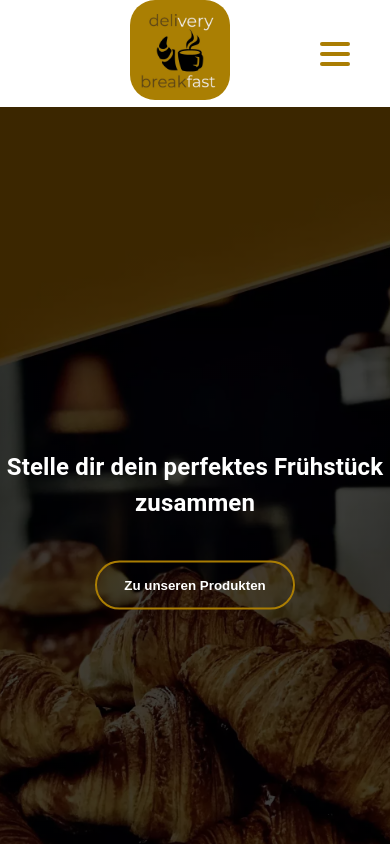
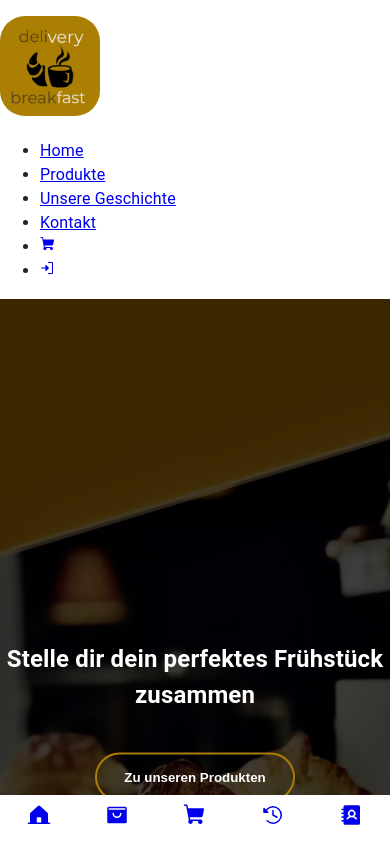
Before and after one commit to 2204Simon/Website-dynamisch, a React (Create React App) app in the folder my-app/: page / in a window 390 px wide. Shown: the top 844 px of the page. Built offline with nearby package versions, Linux system fonts and the light colour scheme.

Commit message:
Menü o. App.css muss neu wg. NavBar aufgbaut werde

```diff
--- a/my-app/src/App.css
+++ b/my-app/src/App.css
@@ -165,7 +165,7 @@ textarea {
 /* ########################### Menü ################################## */
 /* ########################################################################## */
 
-.navigation ul li {
+/* .navigation ul li {
   list-style: none;
   display: inline-block;
   margin: 0 20px;
@@ -187,7 +187,7 @@ textarea {
 }
 
 .navigation ul li::after {
-  /* Strich Hover Effekt im Menü */
+  /* Strich Hover Effekt im Menü
   content: "";
   height: 3px;
   width: 0%;
@@ -199,17 +199,17 @@ textarea {
 }
 
 .navigation ul li:hover::after {
-  /* Strich Effekt anzeigen */
+  /*Strich Effekt anzeigen
   width: 100%;
 }
 
 .menu {
   display: flex;
   justify-content: center;
-  flex-direction: row; /* horizontale Ausrichtung Menülinks */
+  flex-direction: row; /* horizontale Ausrichtung Menülinks
   align-items: center;
-  z-index: 3; /* Kreuz Burger Menü */
-  transition: 0.1s; /* Geschwindigkeit Einschub Burger Menü  */
+  z-index: 3; /* Kreuz Burger Menü
+  transition: 0.1s; /* Geschwindigkeit Einschub Burger Menü
 }
 
 .menu li {
@@ -219,10 +219,10 @@ textarea {
 .menu li a {
   text-decoration: none;
   display: block;
-  padding: 40px 25px;
+  padding: 20px 25px;
   font-size: 18px;
   line-height: 1;
-  transition: 0.3s; /* Bewegung nach oben beim Hover */
+  transition: 0.3s; /* Bewegung nach oben beim Hover
 }
 
 .menu li a:hover {
@@ -233,7 +233,7 @@ textarea {
 .header {
   position: relative;
   display: flex;
-  justify-content: space-between;
+  justify-content: center;
   align-items: center;
   background: transparent;
   transition: 0.3s;
@@ -243,11 +243,12 @@ textarea {
 
 .navigation {
   display: flex;
+
   justify-content: space-between;
   align-items: center;
-}
+} */
 
-.hamburger {
+/* .hamburger {
   position: relative;
   width: 30px;
   height: 4px;
@@ -260,7 +261,7 @@ textarea {
 
 .hamburger:before,
 .hamburger:after {
-  content: ""; /* Inhalt, der auf Button stehen könnte */
+  content: ""; /* Inhalt, der auf Button stehen könnte
   position: absolute;
   height: 4px;
   right: 0;
@@ -270,8 +271,8 @@ textarea {
 }
 
 .hamburger:before {
-  top: -10px; /* Abstand zwischen Striche */
-  width: 30px; /* Länge der Striche */
+  top: -10px; /* Abstand zwischen Striche
+  width: 30px; /* Länge der Striche
 }
 
 .hamburger:after {
@@ -306,8 +307,8 @@ textarea {
 
 .navigation input:checked ~ .menu {
   right: 0;
-  box-shadow: -20px 0 40px rgba(0, 0, 0, 0.3); /* Shadow bei ausgefahrenem Burger Menü */
-}
+  box-shadow: -20px 0 40px rgba(0, 0, 0, 0.3); /* Shadow bei ausgefahrenem Burger Menü
+} */
 /* ########################################################################## */
 /* ########################### Home ################################## */
 /* ########################################################################## */
@@ -895,38 +896,39 @@ section:hover .UntenKarte {
 }
 
 @media screen and (max-width: 1200px) {
-  /*extra Media für Burger Menü*/
+  /*extra Media für Burger Menü
   .hamburger,
   .toggle-menu {
     display: block;
     z-index: 3;
   }
+  */
 
-  .hamburger {
-    right: 40px; /* Ausrichtung 3 Balken */
+  /* .hamburger {
+    right: 40px; /* Ausrichtung 3 Balken
     z-index: 3;
   }
   .toggle-menu {
-    right: 30px; /* Ausrichtung Checkbox im Hintergrund */
+    right: 30px; /* Ausrichtung Checkbox im Hintergrund
     z-index: 3;
-  }
+  } */
 
-  .menu {
+  /* .menu {
     justify-content: start;
     flex-direction: column;
     align-items: center;
     position: fixed;
     top: 0;
-    right: -350px; /* wie weit wird Menü eingeschoben */
+    right: -350px; /* wie weit wird Menü eingeschoben
     background: #fff;
     width: 300px;
     height: 100%;
     padding-top: 65px;
-    border-radius: 25px 0px 0px 25px; /* Ecken abgerundet */
+    border-radius: 25px 0px 0px 25px; /* Ecken abgerundet
     z-index: 2;
-  }
+  } */
 
-  .menu li {
+  /* .menu li {
     width: 100%;
     z-index: 3;
   }
@@ -937,7 +939,7 @@ section:hover .UntenKarte {
     font-size: 24px;
     box-shadow: 0 1px 0 rgba(255, 255, 255, 0.01) inset;
     z-index: 3;
-  }
+  } */
 
   .parallax footer {
     padding-bottom: 0px;
@@ -948,10 +950,10 @@ section:hover .UntenKarte {
   }
 }
 
-@media (min-width: 1201px) {
-  /* Hamburger Menü nur in mobiler Ansicht anzeigen */
+/* @media (min-width: 1201px) {
+  /* Hamburger Menü nur in mobiler Ansicht anzeigen
   .hamburger,
   .toggle-menu {
     display: none;
   }
-}
+} */
--- /dev/null
+++ b/my-app/src/BottomNavBar.css
@@ -0,0 +1,35 @@
+.bottom-nav {
+  display: none;
+  position: fixed;
+  bottom: 0;
+  width: 100%;
+  background-color: white;
+  z-index: 1;
+}
+
+.bottom-nav .menu {
+  display: flex;
+  justify-content: space-around;
+  align-items: center;
+  list-style: none;
+  margin: 0;
+  padding: 0;
+}
+
+.bottom-nav .menu li {
+  font-size: 1.2rem;
+  padding: 0.5rem;
+  text-align: center;
+}
+
+.bottom-nav .menu a {
+  display: block;
+  color: colors.orange;
+  text-decoration: none;
+}
+
+@media (max-width: 1200px) {
+  .bottom-nav {
+    display: block;
+  }
+}
--- a/my-app/src/BottomNavBar.tsx
+++ b/my-app/src/BottomNavBar.tsx
@@ -6,13 +6,12 @@ import {
   ClockCounterClockwise,
   AddressBook,
 } from "phosphor-react";
+import "./BottomNavBar.css";
 
 function BottomNavBar(): JSX.Element {
   return (
     <nav>
       <div className="navigation bottom-nav">
-        <input type="checkbox" className="toggle-menu" />
-        <div className="hamburger"></div>
         <ul className="menu">
           <li>
             <Link to="/">
@@ -44,5 +43,4 @@ function BottomNavBar(): JSX.Element {
     </nav>
   );
 }
-
 export default BottomNavBar;
--- a/my-app/src/pages/Layout.tsx
+++ b/my-app/src/pages/Layout.tsx
@@ -29,8 +29,6 @@ const Layout = () => {
         </div>
         <nav>
           <div className="navigation">
-            <input type="checkbox" className="toggle-menu" />
-            <div className="hamburger"></div>
             <ul className="menu">
               <li>
                 <Link to="/">Home</Link>
```
